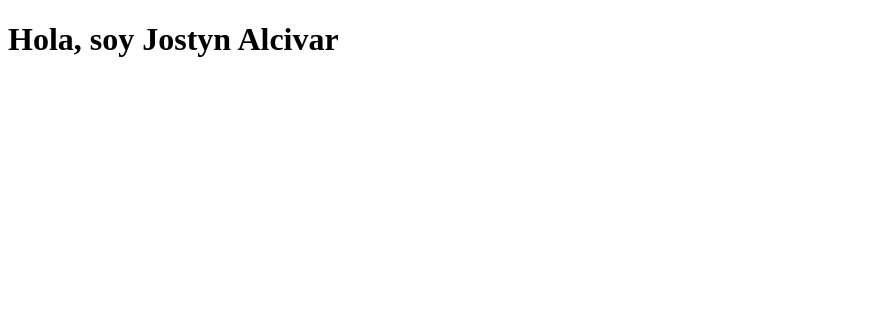
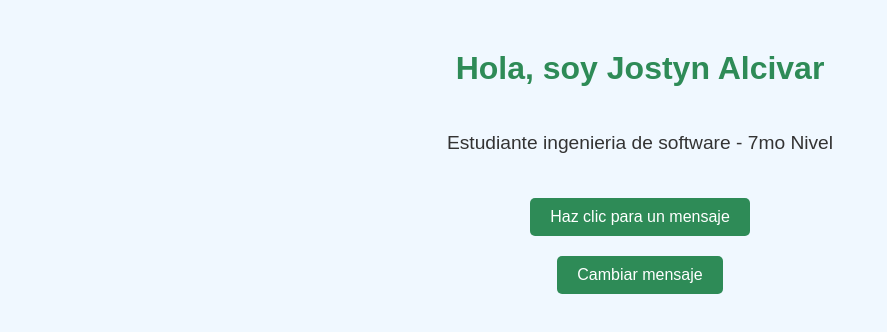
Before and after one commit to jostynalcivar13/tecnicas_docker, a plain HTML site: page index.html in a window 1280 px wide. Shown: the whole page, without its empty margins (0-887 px from the left). Drawn offline with Linux system fonts and the light colour scheme.

Commit message:
Cambios hechos a index.html en rama prueba2

```diff
--- a/index.html
+++ b/index.html
@@ -3,11 +3,63 @@
 <head>
     <meta charset="UTF-8">
     <meta name="viewport" content="width=device-width, initial-scale=1.0">
-    <title>Document</title>
+    <title>Mi Página Personal</title>
+    <style>
+        body {
+            font-family: Arial, sans-serif;
+            background-color: #f0f8ff;
+            color: #333;
+            display: flex;
+            flex-direction: column;
+            align-items: center;
+            margin: 0;
+        }
+
+        h1 {
+            color: #2e8b57;
+            margin-top: 50px;
+        }
+
+        p {
+            font-size: 1.2em;
+            line-height: 1.6;
+            max-width: 600px;
+            text-align: center;
+        }
+
+        button {
+            margin-top: 20px;
+            padding: 10px 20px;
+            font-size: 1em;
+            background-color: #2e8b57;
+            color: white;
+            border: none;
+            border-radius: 5px;
+            cursor: pointer;
+        }
+
+        button:hover {
+            background-color: #3cb371;
+        }
+    </style>
+    <script>
+        function mostrarMensaje() {
+            alert("¡Bienvenido a mi página!");
+        }
+
+        function cambiarTexto() {
+            document.getElementById("info").innerHTML = "Gracias por visitar mi sitio. ¡Espero que disfrutes el contenido!";
+        }
+    </script>
 </head>
 <body>
-    <h1>
-        Hola, soy Jostyn Alcivar
-    </h1>
+    <h1>Hola, soy Jostyn Alcivar</h1>
+
+    <p id="info">
+        Estudiante ingenieria de software - 7mo Nivel
+    </p>
+
+    <button onclick="mostrarMensaje()">Haz clic para un mensaje</button>
+    <button onclick="cambiarTexto()">Cambiar mensaje</button>
 </body>
 </html>
```
